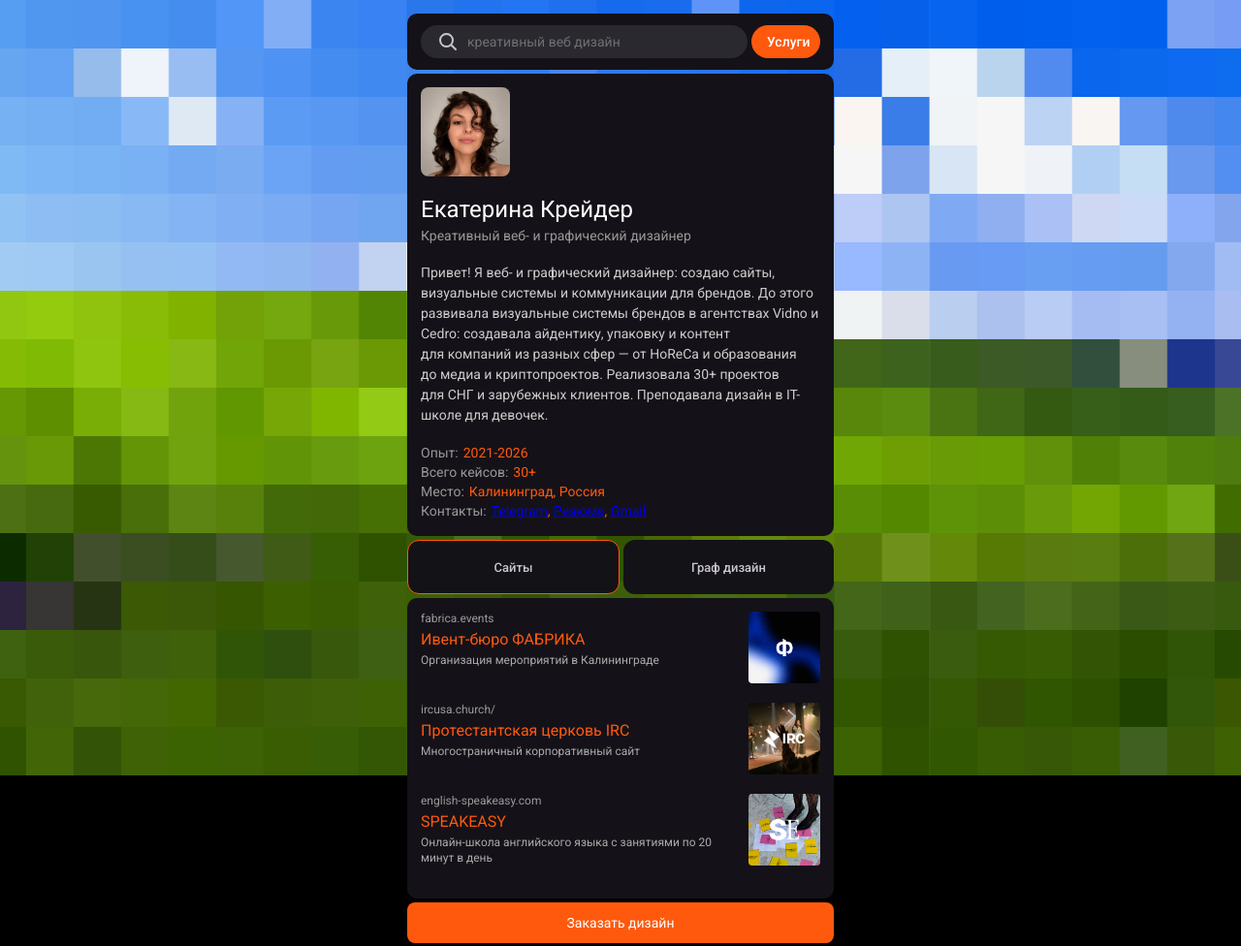
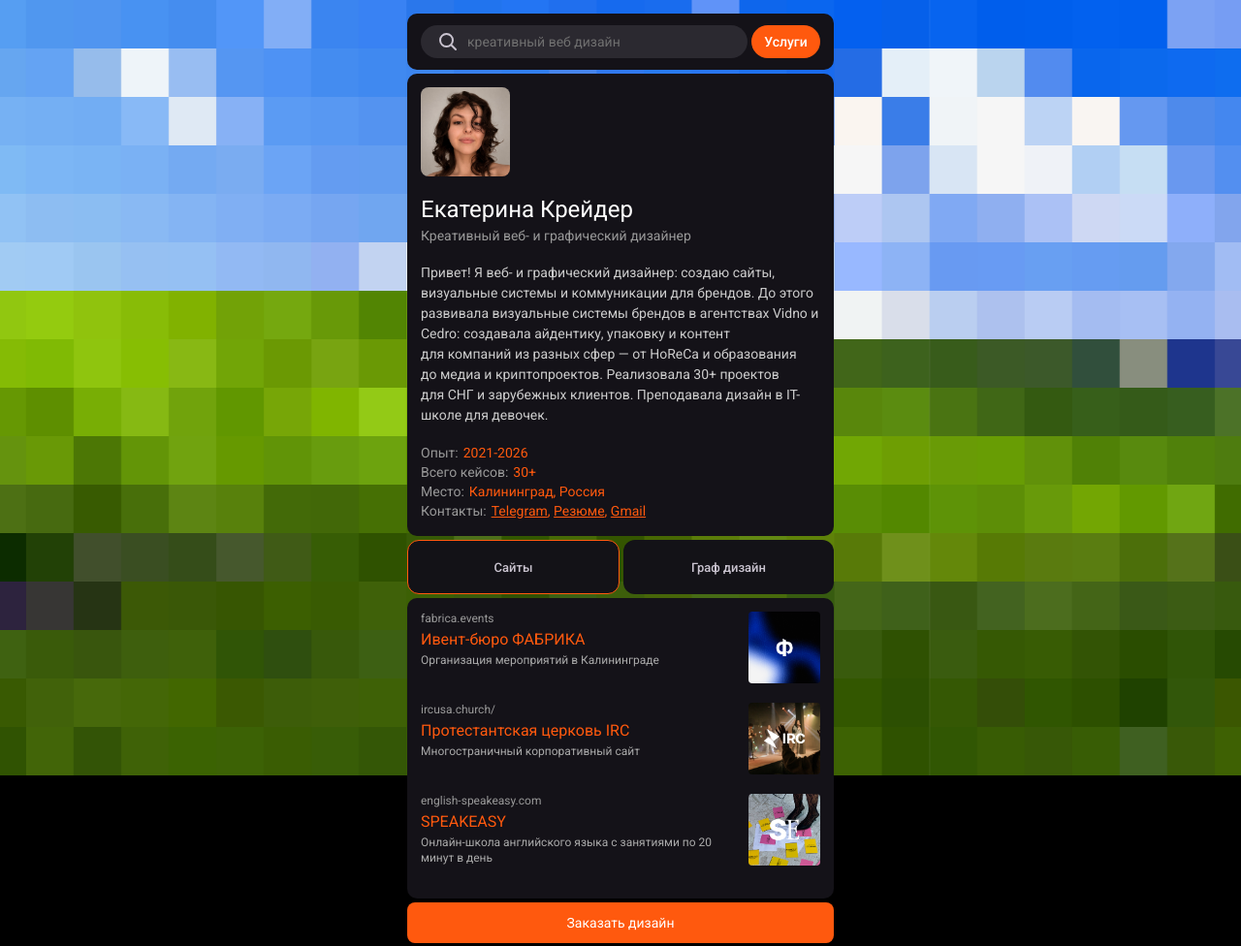
Before and after one commit to katya140299-ops/Portfolio, a plain HTML site: page index.html in a window 1280 px wide. Shown: the whole page at 97% size. Drawn offline with Linux system fonts and the light colour scheme.

Commit message:
Add files via upload

```diff
--- a/index.html
+++ b/index.html
@@ -675,6 +675,12 @@
 .project-item, .search-result-item { text-decoration: none; color: inherit; }
 a.search-result-item { display: block; }
 .project-item:focus-visible, .search-result-item:focus-visible { outline: 2px solid #FF590E; outline-offset: 3px; }
+
+/* Contact links and service button alignment */
+.profile-stats .stat-value a,
+.profile-stats .stat-value a:visited { color: #FF590E; }
+.btn-services { display: flex; align-items: center; justify-content: center; text-align: center; line-height: normal; }
+.btn-services.visible { padding: 0; }
 </style>
 </head><body>
 <div class="static-background"></div>
```
